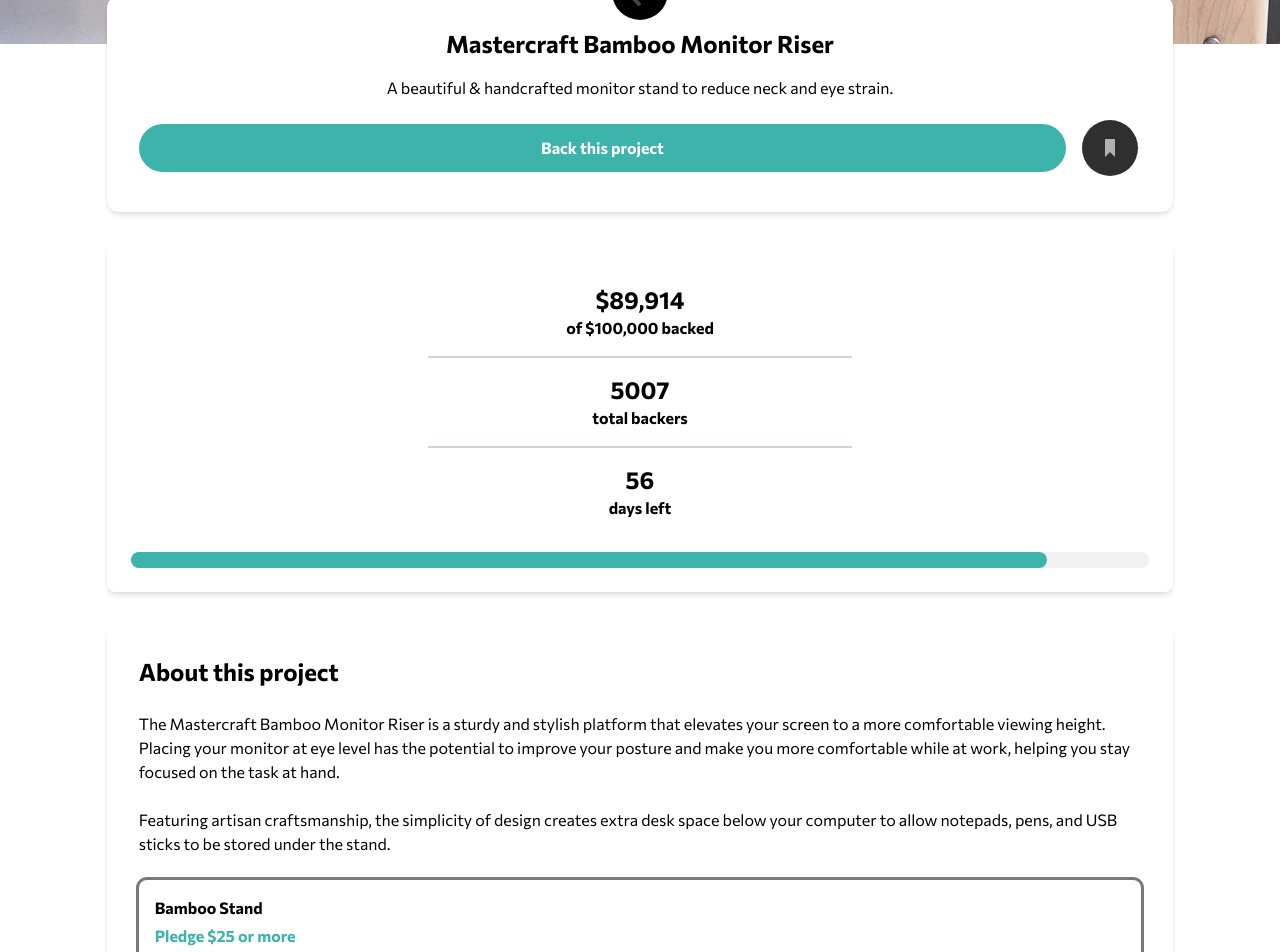
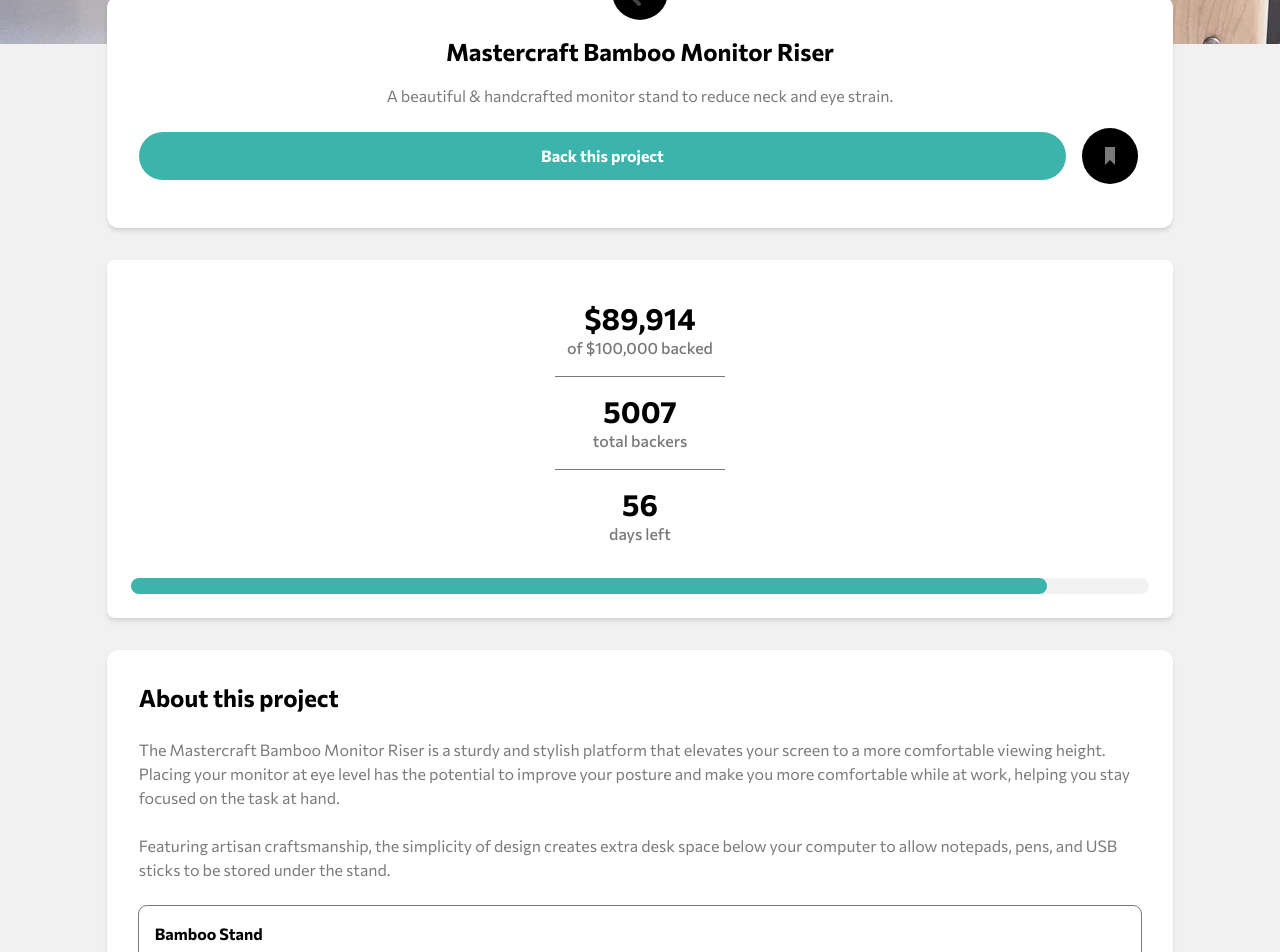
Before and after one commit to jjdavenport/crowdfunding-product-page-main, a React (Vite) app: page / in a window 1280 px wide. Shown: the part 340-1292 px from the top of the page. Built offline with nearby package versions, Linux system fonts and the light colour scheme.

Commit message:
add styling

```diff
--- a/src/App.jsx
+++ b/src/App.jsx
@@ -40,7 +40,7 @@
 
   return (
     <>
-      <div className="flex flex-col items-center gap-8 pb-10 font-custom text-base">
+      <div className="flex flex-col items-center gap-8 bg-darkGray bg-opacity-10 pb-10 font-custom text-base">
         <Nav complete={complete} select={select} desktop={media} />
         <MasterCraft
           desktop={media}
--- a/src/components/about.jsx
+++ b/src/components/about.jsx
@@ -3,16 +3,16 @@
 const About = ({ onClick }) => {
   return (
     <>
-      <article className="flex w-10/12 flex-col gap-6 rounded-xl p-8 shadow-md">
+      <article className="flex w-10/12 flex-col gap-6 rounded-xl bg-white p-8 shadow-md">
         <h2 className="text-2xl font-bold">About this project</h2>
-        <p>
+        <p className="text-darkGray">
           The Mastercraft Bamboo Monitor Riser is a sturdy and stylish platform
           that elevates your screen to a more comfortable viewing height.
           Placing your monitor at eye level has the potential to improve your
           posture and make you more comfortable while at work, helping you stay
           focused on the task at hand.
         </p>
-        <p>
+        <p className="text-darkGray">
           Featuring artisan craftsmanship, the simplicity of design creates
           extra desk space below your computer to allow notepads, pens, and USB
           sticks to be stored under the stand.
--- a/src/components/backed.jsx
+++ b/src/components/backed.jsx
@@ -4,17 +4,27 @@
   const formatValue = value.toLocaleString();
   return (
     <>
-      <main className="flex w-10/12 flex-col items-center rounded-lg p-6 text-center shadow-md">
-        <ul className="flex w-full flex-col items-center divide-y-2 divide-gray-300">
-          <li className="flex w-5/12 flex-col items-center p-4 text-2xl font-bold">
-            ${formatValue} <span className="text-base">of $100,000 backed</span>
+      <main className="flex w-10/12 flex-col items-center rounded-lg bg-white p-6 text-center shadow-md">
+        <ul className="flex w-full flex-col items-center">
+          <li className="flex flex-col items-center p-4 text-3xl font-bold">
+            ${formatValue}
+            <span className="text-base font-medium text-darkGray">
+              of $100,000 backed
+            </span>
           </li>
-          <li className="flex w-5/12 flex-col items-center p-4 text-2xl font-bold">
+          <div className="w-2/12 border-b-[1px] border-b-darkGray"></div>
+          <li className="flex flex-col items-center p-4 text-3xl font-bold">
             {backers}
-            <span className="text-base">total backers</span>
+            <span className="text-base font-medium text-darkGray">
+              total backers
+            </span>
           </li>
-          <li className="flex w-5/12 flex-col items-center p-4 text-2xl font-bold">
-            56 <span className="text-base">days left</span>
+          <div className="w-2/12 border-b-[1px] border-b-darkGray"></div>
+          <li className="flex flex-col items-center p-4 text-3xl font-bold">
+            56{" "}
+            <span className="text-base font-medium text-darkGray">
+              days left
+            </span>
           </li>
         </ul>
         <div className="mt-4 w-full">
--- a/src/components/mastercraft.jsx
+++ b/src/components/mastercraft.jsx
@@ -1,5 +1,4 @@
 import logo from "./assets/logo-mastercraft.svg";
-import bookmarkIcon from "./assets/icon-bookmark.svg";
 import { useState } from "react";
 
 const MasterCraft = ({ onClick }) => {
@@ -7,24 +6,36 @@
   const toggle = () => setBookmarked(!bookmarked);
   return (
     <>
-      <header className="relative -mt-20 flex w-10/12 flex-col items-center gap-4 rounded-xl bg-white p-8 text-center shadow-md">
+      <header className="relative -mt-20 flex w-10/12 flex-col items-center gap-4 rounded-xl bg-white p-8 py-10 text-center shadow-md">
         <img className="absolute -top-8" src={logo} />
-        <h1 className="text-2xl font-bold">Mastercraft Bamboo Monitor Riser</h1>
-        <p>
+        <h1 className="w-11/12 text-2xl font-bold">
+          Mastercraft Bamboo Monitor Riser
+        </h1>
+        <p className="text-darkGray">
           A beautiful & handcrafted monitor stand to reduce neck and eye strain.
         </p>
         <div className="flex w-full items-center gap-4">
           <button
-            className="bg-moderateCyan w-full rounded-full p-3 font-bold text-white"
+            className="w-full transform rounded-full bg-moderateCyan p-3 font-bold text-white duration-300 ease-in-out hover:bg-darkCyan"
             onClick={onClick}
           >
             Back this project
           </button>
-          <button
-            onClick={toggle}
-            className={`${bookmarked ? "bg-black" : "bg-white"} h-16 w-16`}
-          >
-            <img src={bookmarkIcon} />
+          <button onClick={toggle} className="group h-16 w-16">
+            <svg width="56" height="56" xmlns="http://www.w3.org/2000/svg">
+              <g fill="none" fillRule="evenodd">
+                <circle
+                  className={`${bookmarked ? "fill-darkCyan" : "fill-black"} transform duration-300 ease-in-out group-hover:fill-darkGray`}
+                  cx="28"
+                  cy="28"
+                  r="28"
+                />
+                <path
+                  className={`${bookmarked ? "fill-white" : "fill-darkGray"} transform duration-300 ease-in-out group-hover:fill-white group-hover:opacity-40`}
+                  d="M23 19v18l5-5.058L33 37V19z"
+                />
+              </g>
+            </svg>
           </button>
         </div>
       </header>
--- a/src/components/pledge.jsx
+++ b/src/components/pledge.jsx
@@ -2,21 +2,21 @@
   return (
     <>
       <li
-        className={`${amount === "0" ? "opacity-40" : "opacity-100"} outline-1" flex flex-col gap-4 rounded-lg p-4 outline outline-darkGray`}
+        className={`${amount === "0" ? "opacity-40" : "opacity-100"} flex flex-col gap-4 rounded-lg p-4 outline outline-1 outline-darkGray`}
       >
         <div className="flex flex-col gap-1">
           <span className="font-bold">{title}</span>
-          <span className="font-bold text-moderateCyan">
+          <span className="font-medium text-moderateCyan">
             Pledge {pledge} or more
           </span>
         </div>
-        <p>{paragraph}</p>
+        <p className="text-darkGray">{paragraph}</p>
         <span className="text-3xl font-bold">
           {amount} <span className="text-base text-darkGray">left</span>
         </span>
         <button
           onClick={onClick}
-          className={`${amount === "0" ? "cursor-default bg-darkGray" : "bg-moderateCyan"} w-fit rounded-full p-3 px-8 font-bold text-white`}
+          className={`${amount === "0" ? "cursor-default bg-darkGray" : "bg-moderateCyan hover:bg-darkCyan"} w-fit transform rounded-full p-3 px-8 font-bold text-white duration-300 ease-in-out`}
         >
           {amount === "0" ? "Out of stock" : "Select Reward"}
         </button>
--- a/src/components/select.jsx
+++ b/src/components/select.jsx
@@ -1,9 +1,10 @@
-import { useEffect } from "react";
+import { useEffect, useState } from "react";
 import Selected from "./selected";
 import closeIcon from "./assets/icon-close-modal.svg";
 
 const Select = ({ onClose, onSelect, selected, onComplete }) => {
-  // Disable scrolling on the body when the modal is open
+  const [inputFocus, setInputFocus] = useState(null);
+
   useEffect(() => {
     document.body.classList.add("overflow-hidden");
 
@@ -38,6 +39,8 @@
               title="Pledge with no reward"
               paragraph="Choose to support us without a reward if you simply believe in our project. As a backer, you will be signed up to receive product updates via email."
               input={1}
+              inputFocus={inputFocus}
+              setInputFocus={setInputFocus}
             />
             <Selected
               selected={selected === "bamboo stand"}
@@ -48,6 +51,8 @@
               paragraph="You get an ergonomic stand made of natural bamboo. You've helped us launch our promotional campaign, and you’ll be added to a special Backer member list."
               input={25}
               amount={"101"}
+              inputFocus={inputFocus}
+              setInputFocus={setInputFocus}
             />
             <Selected
               selected={selected === "black edition"}
@@ -58,6 +63,8 @@
               paragraph="You get a Black Special Edition computer stand and a personal thank you. You’ll be added to our Backer member list. Shipping is included."
               input={75}
               amount="64"
+              inputFocus={inputFocus}
+              setInputFocus={setInputFocus}
             />
             <Selected
               title="Mahogany Special Edition Pledge $200 or more"
--- a/src/components/selected.jsx
+++ b/src/components/selected.jsx
@@ -10,8 +10,12 @@
   amount,
   onSelect,
   selected,
+  setInputFocus,
+  inputFocus,
 }) => {
   const [inputValue, setInputValue] = useState(input || 0);
+
+  const focus = () => setInputFocus(title);
 
   const change = (e) => {
     setInputValue(parseInt(e.target.rawValue, 10) || 0);
@@ -25,19 +29,25 @@
     <>
       <li
         onClick={onSelect}
-        className={`${amount === "0" ? "opacity-40" : null} ${selected ? "outline-moderateCyan" : "outline-darkGray"} flex flex-col gap-4 divide-y-2 rounded-lg text-start outline outline-2`}
+        className={`${
+          amount === "0" ? "pointer-events-none opacity-40" : ""
+        } ${selected ? "outline-moderateCyan" : "outline-darkGray"} flex flex-col gap-4 divide-y-2 rounded-lg text-start outline outline-2`}
       >
-        <button className="flex flex-col gap-2 p-4 text-left">
+        <button className="group flex flex-col gap-2 p-4 text-left">
           <div className="flex items-center gap-2">
-            <div className="flex h-4 w-4 items-center justify-center rounded-full outline outline-[1px] outline-darkGray">
+            <div className="flex h-4 w-4 items-center justify-center rounded-full outline outline-1 outline-darkGray group-hover:outline-darkCyan">
               <div
-                className={`${selected ? "bg-moderateCyan" : null} h-[10px] w-[10px] rounded-full`}
+                className={`${
+                  selected ? "bg-moderateCyan" : null
+                } h-[10px] w-[10px] rounded-full`}
               ></div>
             </div>
-            <span>{title}</span>
+            <span className="font-bold text-black transition duration-300 ease-in-out group-hover:text-darkCyan">
+              {title}
+            </span>
           </div>
           {pledge && (
-            <span className="font-medium text-moderateCyan">
+            <span className="font-medium text-moderateCyan transition duration-300 ease-in-out group-hover:text-darkCyan">
               Pledge ${pledge} or more
             </span>
           )}
@@ -48,20 +58,23 @@
           <div className="flex w-full flex-col gap-1 p-4">
             <span>Enter your pledge</span>
             <div className="flex gap-4">
-              <label className="flex items-center gap-2 rounded-full px-4 py-2 text-darkGray outline outline-2 outline-darkGray">
+              <label
+                className={`${inputFocus === title ? "outline-moderateCyan" : "outline-darkGray"} flex items-center gap-2 rounded-full px-4 py-2 text-darkGray outline outline-2`}
+              >
                 $
                 <Cleave
-                  className="w-20 focus:outline-none"
+                  className="w-20 font-bold text-black caret-moderateCyan focus:outline-none"
                   value={inputValue}
                   options={{
                     numeral: true,
                     numeralThousandsGroupStyle: "thousand",
                   }}
                   onChange={change}
+                  onFocus={focus}
                 />
               </label>
               <button
-                className="rounded-full bg-moderateCyan px-4 py-2 font-bold text-white"
+                className="rounded-full bg-moderateCyan px-4 py-2 font-bold text-white transition duration-300 ease-in-out hover:bg-darkCyan"
                 onClick={complete}
               >
                 Continue
```
Also changed, not shown: src/components/complete.jsx (+5 -2 lines), src/components/nav.jsx (+4 -4 lines).
